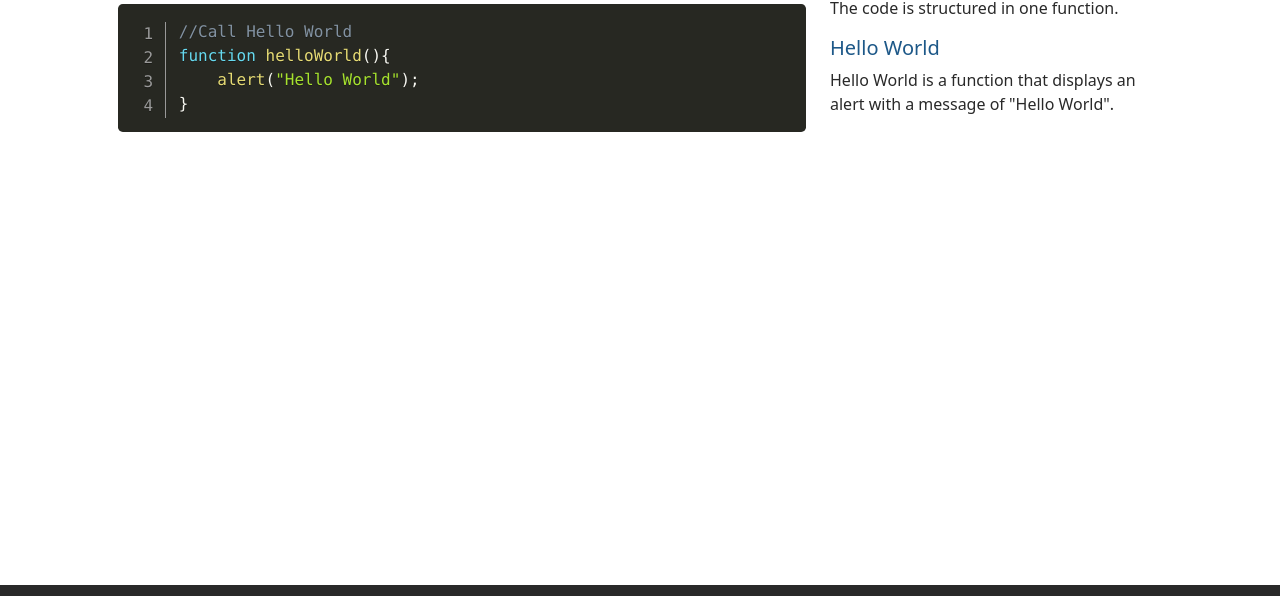
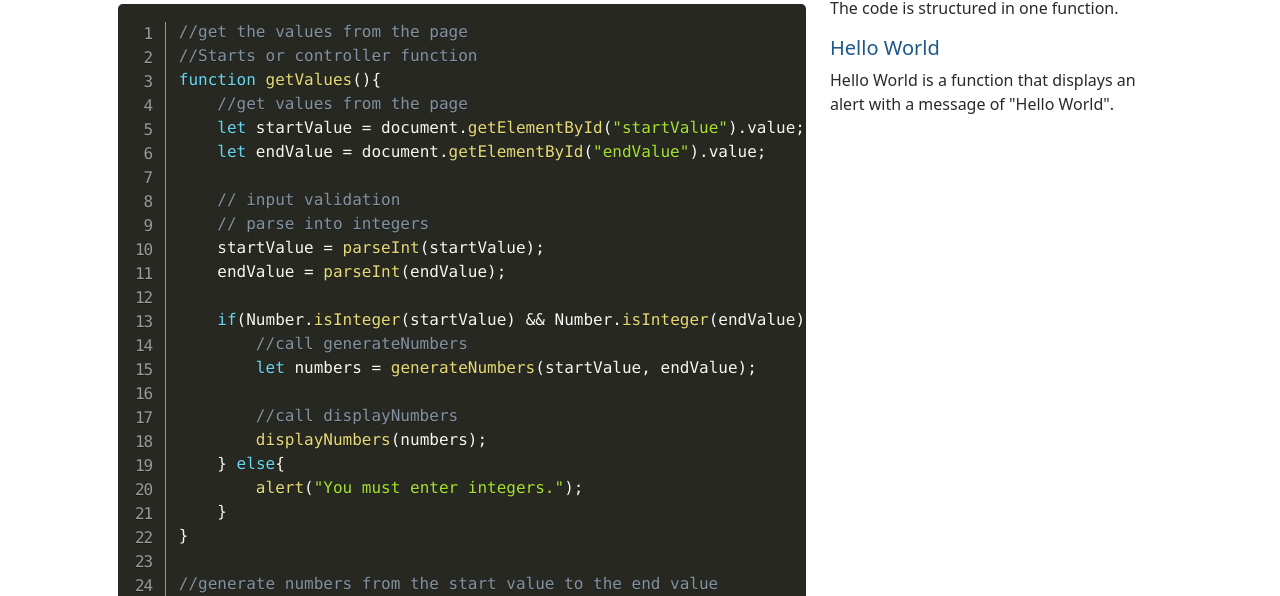
Before and after one commit to Gapster705/Centum, a plain HTML site: page code.html in a window 1280 px wide. Shown: the part 147-743 px from the top of the page. Drawn offline with nearby package versions, Linux system fonts and the light colour scheme; a web font is replaced by a local one.

Commit message:
added Javascript

```diff
--- a/code.html
+++ b/code.html
@@ -59,10 +59,60 @@
             <div class="row row-cols-1 row-cols-lg-2">
                 <div class="col-lg-8">
                     <pre class="line-numbers"><code class="language-javascript">
-                        //Call Hello World
-                        function helloWorld(){
-                            alert("Hello World");
-                        }
+
+
+//get the values from the page
+//Starts or controller function
+function getValues(){
+    //get values from the page
+    let startValue = document.getElementById("startValue").value;
+    let endValue = document.getElementById("endValue").value;
+
+    // input validation
+    // parse into integers
+    startValue = parseInt(startValue);
+    endValue = parseInt(endValue);
+
+    if(Number.isInteger(startValue) && Number.isInteger(endValue)){
+        //call generateNumbers
+        let numbers = generateNumbers(startValue, endValue);
+
+        //call displayNumbers
+        displayNumbers(numbers);
+    } else{
+        alert("You must enter integers.");
+    }
+}
+
+//generate numbers from the start value to the end value
+//logic function(s)
+function generateNumbers(startValue, endValue){
+    let numbers = [];
+
+    for (let i = startValue; i <= endValue; i++) {
+       numbers.push(i);
+    }
+    return numbers;
+}
+
+//display the numbers and mark the even numbers in bold
+//display or view functions
+function displayNumbers(numbers){
+    let templateRows = "";
+    let className = "";
+
+    for (let index = 0; index < numbers.length; index++) {
+        let number = numbers[index];
+
+        if(number % 2 == 0){
+            className = "even";
+        } else {
+            className = "odd";
+        }
+        templateRows += `<tr><td class="${className}">${number}</td></tr>`;
+    }
+    document.getElementById("results").innerHTML = templateRows;
+}
                     </code>
 
                     </pre>
--- a/css/site.css
+++ b/css/site.css
@@ -113,3 +113,12 @@ code[class*="language-"],
     font-family: 'Seymour One', sans-serif;
     font-size: x-large;
 }
+
+.even {
+    font-weight: bold;
+    font-size: large;
+}
+
+.odd {
+    font-weight: 100;
+}
```
Also changed, not shown: app.html (+3 -1 lines), js/site.js (+53 -3 lines).
